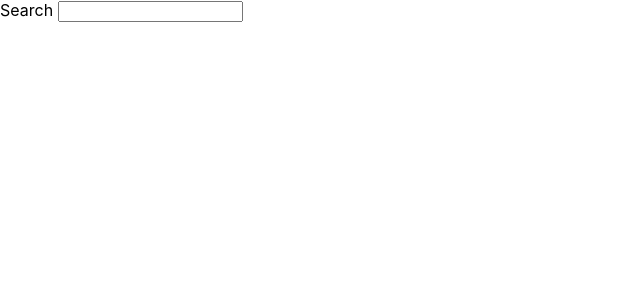
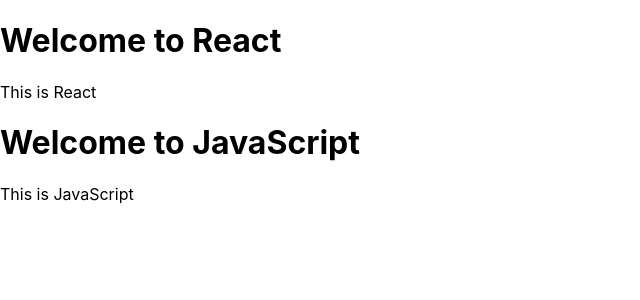
Before and after one commit to Danny-Rodriguez/dmfa, a React (Create React App) app: page / in a window 1280 px wide. Shown: the top 300 px of the page, without its empty margins (0-640 px from the left). Built offline with nearby package versions, Linux system fonts and the light colour scheme.

Commit message:
Composition and Inheritance

```diff
--- a/src/App.js
+++ b/src/App.js
@@ -8,6 +8,7 @@
 import Form from "./components/Form"
 import Search from "./components/Search"
 import List from "./components/List"
+import WelcomeDialog from "./components/WelcomeDialog"
 
 function App() {
   const [flag, setflag] = useState(true)
@@ -73,8 +74,9 @@
       {/* <LoginControl /> */}
       {/* <Blog posts={posts} /> */}
       {/* <Form /> */}
-      <Search searchTerm={searchTerm} handleSearch={handleSearch} />
-      <List list={filterList} />
+      {/* <Search searchTerm={searchTerm} handleSearch={handleSearch} />
+      <List list={filterList} /> */}
+      <WelcomeDialog />
     </>
   )
 }
--- /dev/null
+++ b/src/components/WelcomeDialog.jsx
@@ -0,0 +1,31 @@
+function WelcomeDialog() {
+  // return (
+  //   //* Whatever's in this FancyBorder goes into props down in the function FancyBorder's props.children
+  //   <FancyBorder>
+  //     <h1 className="Dialog-title">Welcome</h1>
+  //     <p>Thank you for visiting my home</p>
+  //   </FancyBorder>
+  // )
+
+  return (
+    <>
+      <Dialog title="Welcome to React" content="This is React" />
+      <Dialog title="Welcome to JavaScript" content="This is JavaScript" />
+    </>
+  )
+}
+
+export default WelcomeDialog
+
+function FancyBorder(props) {
+  return <div>{props.children}</div>
+}
+
+function Dialog(props) {
+  return (
+    <FancyBorder>
+      <h1 className="Dialog-title">{props.title}</h1>
+      <p>{props.content}</p>
+    </FancyBorder>
+  )
+}
```
